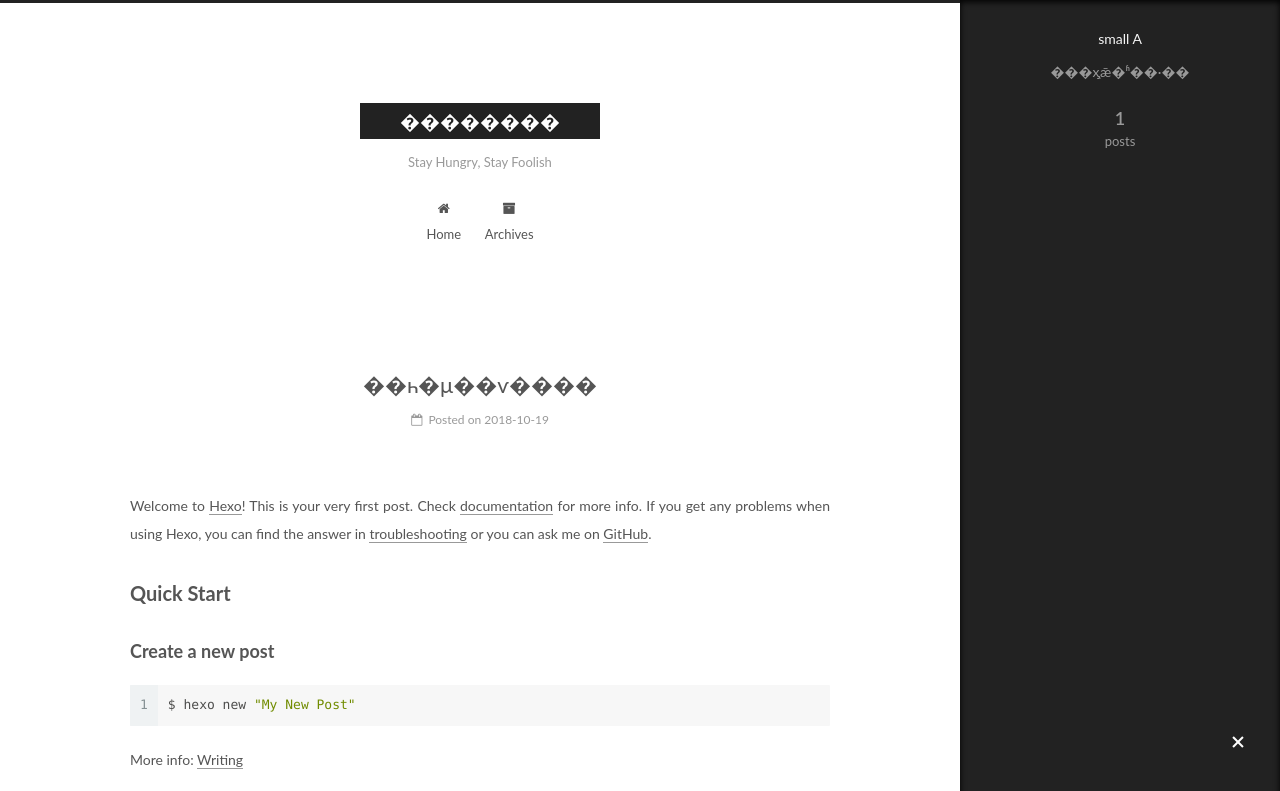
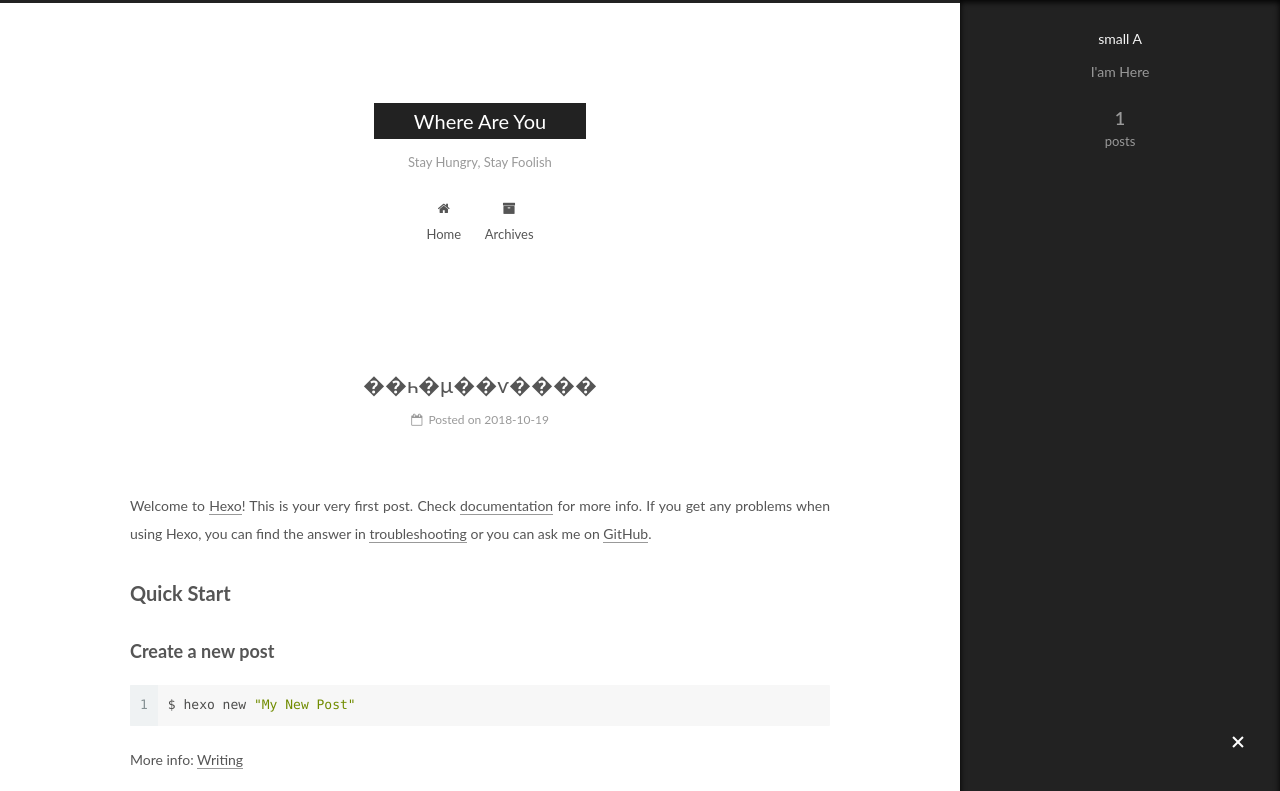
Before and after one commit to justforwherea/justforwherea.github.io, a plain HTML site: page index.html in a window 1280 px wide. Both pictures are taken after a click on the element 1238 px from the left and 743 px from the top of the page. Shown: the top 791 px of the page. Drawn offline with Linux system fonts and the light colour scheme.

Commit message:
Site updated: 2018-10-19 22:54:37

```diff
--- a/index.html
+++ b/index.html
@@ -79,16 +79,16 @@
 
 
 
-<meta name="description" content="���ӽֽǣ�ʱ��·��">
+<meta name="description" content="I&apos;am Here">
 <meta property="og:type" content="website">
-<meta property="og:title" content="��������">
+<meta property="og:title" content="Where Are You">
 <meta property="og:url" content="http://wherea:lhr761218@github.com/index.html">
-<meta property="og:site_name" content="��������">
-<meta property="og:description" content="���ӽֽǣ�ʱ��·��">
+<meta property="og:site_name" content="Where Are You">
+<meta property="og:description" content="I&apos;am Here">
 <meta property="og:locale" content="default">
 <meta name="twitter:card" content="summary">
-<meta name="twitter:title" content="��������">
-<meta name="twitter:description" content="���ӽֽǣ�ʱ��·��">
+<meta name="twitter:title" content="Where Are You">
+<meta name="twitter:description" content="I&apos;am Here">
 
 
 
@@ -124,7 +124,7 @@
 
 
 
-  <title>��������</title>
+  <title>Where Are You</title>
 
 
 
@@ -155,7 +155,7 @@
     <div class="custom-logo-site-title">
       <a href="/"  class="brand" rel="start">
         <span class="logo-line-before"><i></i></span>
-        <span class="site-title">��������</span>
+        <span class="site-title">Where Are You</span>
         <span class="logo-line-after"><i></i></span>
       </a>
     </div>
@@ -241,7 +241,7 @@
     </span>
 
     <span hidden itemprop="publisher" itemscope itemtype="http://schema.org/Organization">
-      <meta itemprop="name" content="��������">
+      <meta itemprop="name" content="Where Are You">
     </span>
 
 
@@ -383,7 +383,7 @@
           <div class="site-author motion-element" itemprop="author" itemscope itemtype="http://schema.org/Person">
 
               <p class="site-author-name" itemprop="name">small A</p>
-              <p class="site-description motion-element" itemprop="description">���ӽֽǣ�ʱ��·��</p>
+              <p class="site-description motion-element" itemprop="description">I'am Here</p>
           </div>
 
           <nav class="site-state motion-element">
```
Also changed, not shown: 2018/10/19/hello-world/index.html (+5 -5 lines), archives/2018/10/index.html (+9 -9 lines), archives/2018/index.html (+9 -9 lines), archives/index.html (+9 -9 lines).
